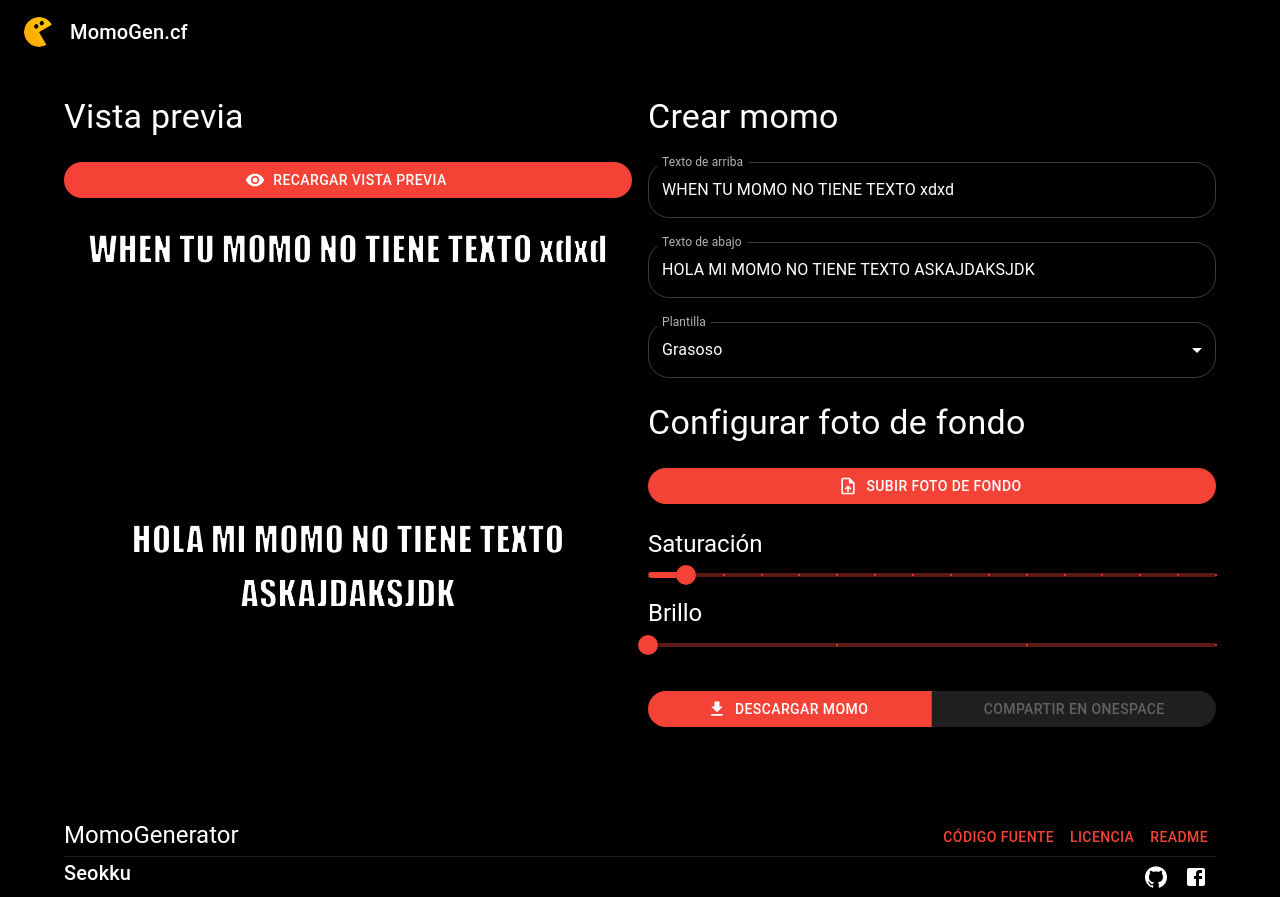
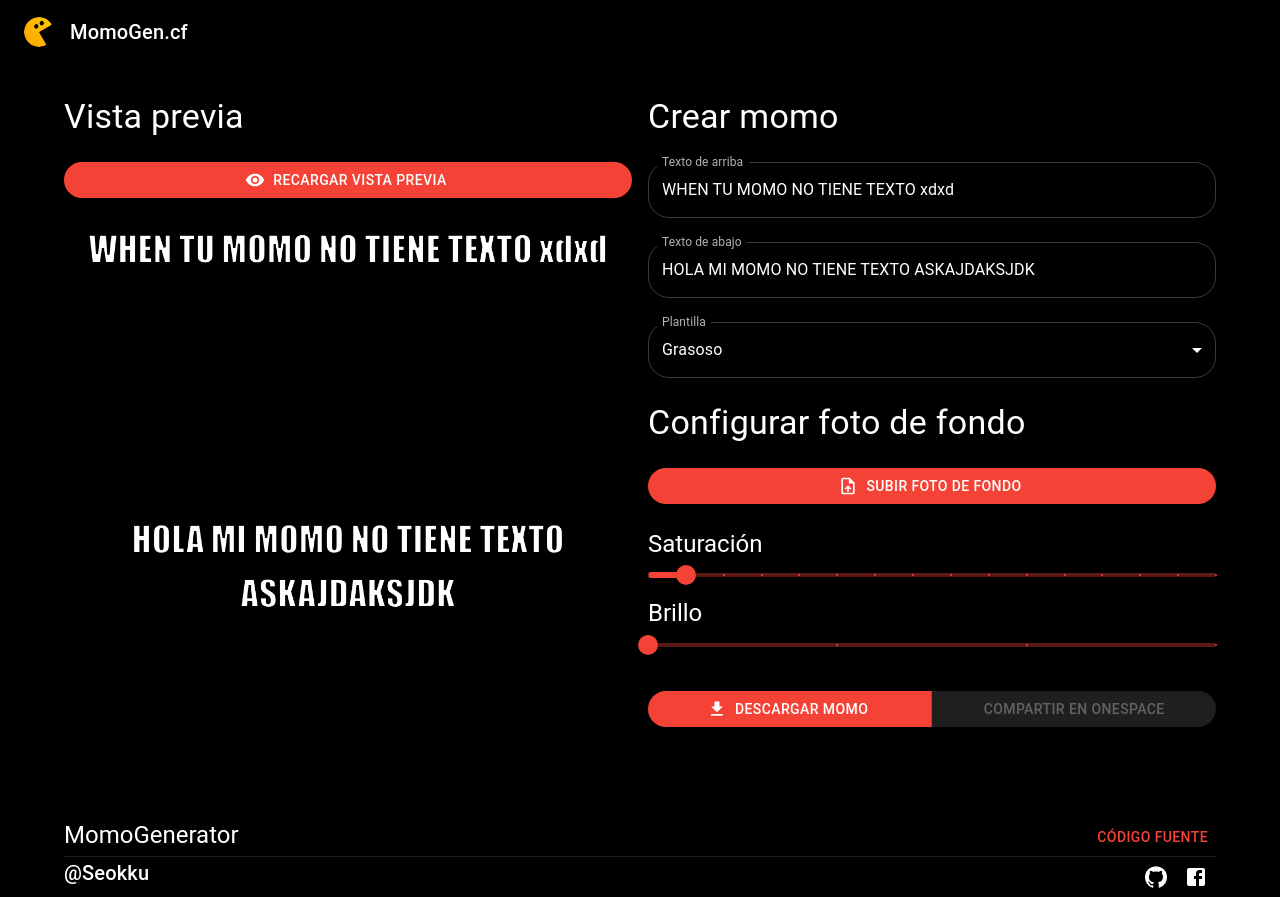
Before and after one commit to cesarblender/MomoMaker, a React (Vite) app: page / in a window 1280 px wide. Built offline with nearby package versions, Linux system fonts and the light colour scheme; no server answers.

Commit message:
refactorized footer

```diff
--- a/src/App.tsx
+++ b/src/App.tsx
@@ -5,48 +5,15 @@ import { Appbar } from "./components/Appbar";
 
 import AppBody from "./components/AppBody";
 import { Facebook, GitHub } from "@mui/icons-material";
+import Footer from "./components/Footer";
 
 export default function App() {
   return (
-    <Box sx={{ flexGrow: 1 }}>
+    <Box>
       <Appbar />
       <Toolbar />
       <AppBody />
-      <Box sx={{ height: 60 }} />
-      <Container>
-        <Box sx={{ display: "flex" }}>
-          <Typography variant="h5" component="h5" sx={{ flexGrow: 1 }}>
-            MomoGenerator
-          </Typography>
-          <Button href="https://github.com/seokkuuu/momogen.cf" target="blank">
-            Código fuente
-          </Button>
-          <Button
-            href="https://github.com/seokkuuu/momogen.cf/blob/main/LICENSE"
-            target="blank"
-          >
-            Licencia
-          </Button>
-          <Button
-            href="https://github.com/seokkuuu/momogen.cf/blob/main/README.md"
-            target="blank"
-          >
-            Readme
-          </Button>
-        </Box>
-        <Divider />
-        <Box sx={{ display: "flex" }}>
-          <Typography variant="h6" component="h6" sx={{ flexGrow: 1 }}>
-            Seokku
-          </Typography>
-          <IconButton href="https://github.com/seokkuuu" target="blank">
-            <GitHub />
-          </IconButton>
-          <IconButton href="https://facebook.com/seokkuuu" target="blank">
-            <Facebook />
-          </IconButton>
-        </Box>
-      </Container>
+      <Footer />
     </Box>
   );
 }
--- /dev/null
+++ b/src/components/Footer.tsx
@@ -0,0 +1,41 @@
+import {
+  Box,
+  Typography,
+  Container,
+  Button,
+  Divider,
+  IconButton,
+} from "@mui/material";
+
+import { Facebook, GitHub } from "@mui/icons-material";
+import { Fragment } from "react";
+
+export default function Footer() {
+  return (
+    <Fragment>
+      <Box sx={{ height: 60 }} />
+      <Container>
+        <Box sx={{ display: "flex" }} component="footer">
+          <Typography variant="h5" component="h5" sx={{ flexGrow: 1 }}>
+            MomoGenerator
+          </Typography>
+          <Button href="https://github.com/seokkuuu/momogen.cf" target="blank">
+            Código fuente
+          </Button>
+        </Box>
+        <Divider />
+        <Box sx={{ display: "flex" }}>
+          <Typography variant="h6" component="h6" sx={{ flexGrow: 1 }}>
+            @Seokku
+          </Typography>
+          <IconButton href="https://github.com/seokkuuu" target="blank">
+            <GitHub />
+          </IconButton>
+          <IconButton href="https://facebook.com/seokkuuu" target="blank">
+            <Facebook />
+          </IconButton>
+        </Box>
+      </Container>
+    </Fragment>
+  );
+}
```
